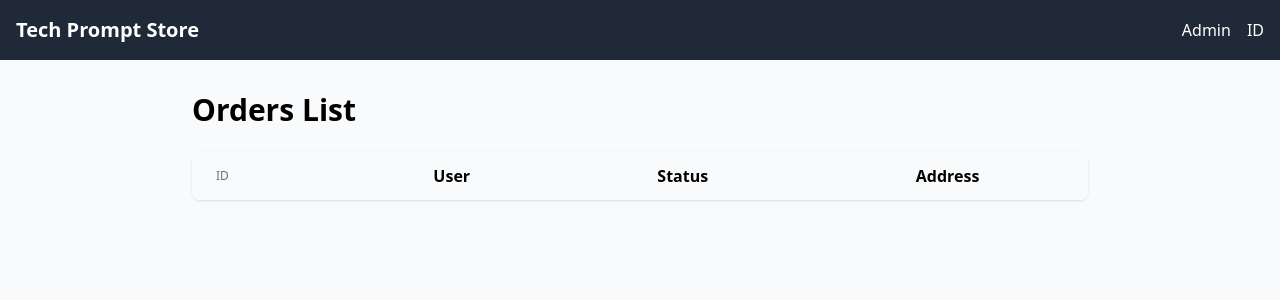
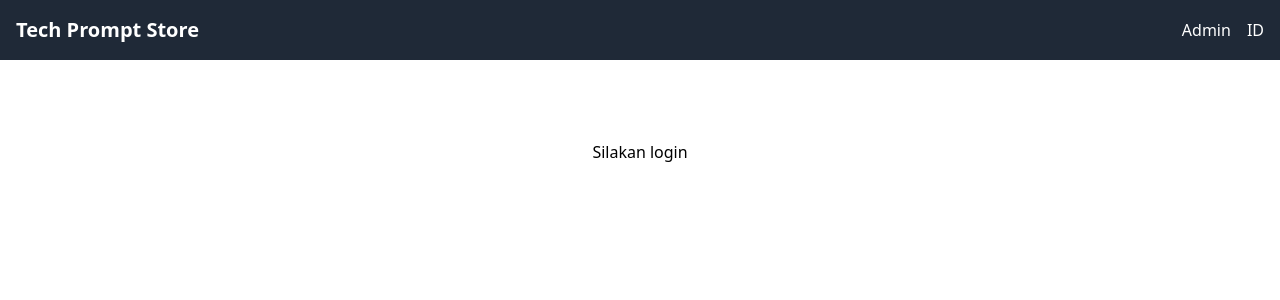
Before and after one commit to chafis1221-oss/Apps, a React (Vite) app in the folder frontend/: page /admin in a window 1280 px wide. Shown: the top 300 px of the page. Built offline with nearby package versions, Linux system fonts and the light colour scheme.

Commit message:
Refactor Admin component layout and token handling

```diff
--- a/frontend/src/pages/Admin.jsx
+++ b/frontend/src/pages/Admin.jsx
@@ -5,7 +5,7 @@ import axios from 'axios';
 const Admin = () => {
   const { t } = useTranslation();
   const [orders, setOrders] = useState([]);
-  const [token, setToken] = useState(localStorage.getItem('token'));
+  const token = localStorage.getItem('token');
 
   useEffect(() => {
     if (!token) {
@@ -19,36 +19,26 @@ const Admin = () => {
       .catch(err => console.error(err));
   }, [token]);
 
+  if (!token) return <div className="text-center py-20">Silakan login</div>;
+
   return (
     <div className="min-h-screen bg-gray-50 py-8">
-      <div className="max-w-4xl mx-auto">
-        <h1 className="text-3xl font-bold mb-6">{t('admin.orders')}</h1>
-        <div className="bg-white rounded-lg shadow overflow-hidden">
-          <table className="min-w-full divide-y divide-gray-200">
-            <thead className="bg-gray-50">
-              <tr>
-                <th className="px-6 py-3 text-left text-xs font-medium text-gray-500 uppercase">ID</th>
-                <th className="px-6 py-3">User</th>
-                <th className="px-6 py-3">Status</th>
-                <th className="px-6 py-3">Address</th>
-              </tr>
-            </thead>
-            <tbody className="bg-white divide-y divide-gray-200">
-              {orders.map(order => (
-                <tr key={order._id}>
-                  <td className="px-6 py-4">{order._id}</td>
-                  <td className="px-6 py-4">{order.userId?.email}</td>
-                  <td className="px-6 py-4">
-                    <span className={`px-2 py-1 rounded text-xs ${order.status === 'Pending' ? 'bg-yellow-100 text-yellow-800' : order.status === 'Approved' ? 'bg-green-100 text-green-800' : 'bg-red-100 text-red-800'}`}>
-                      {t(`admin.status.${order.status.toLowerCase()}`)}
-                    </span>
-                  </td>
-                  <td className="px-6 py-4">{order.address}</td>
-                </tr>
-              ))}
-            </tbody>
-          </table>
-        </div>
+      <div className="max-w-6xl mx-auto px-4">
+        <h1 className="text-4xl font-bold mb-8">Admin - Daftar Order</h1>
+        {orders.length === 0 ? (
+          <p>Belum ada order</p>
+        ) : (
+          <div className="grid gap-4">
+            {orders.map(order => (
+              <div key={order._id} className="bg-white p-6 rounded-lg shadow">
+                <p><strong>ID:</strong> {order._id}</p>
+                <p><strong>Email:</strong> {order.userId?.email || 'N/A'}</p>
+                <p><strong>Status:</strong> {order.status}</p>
+                <p><strong>Alamat:</strong> {order.address}</p>
+              </div>
+            ))}
+          </div>
+        )}
       </div>
     </div>
   );
```
